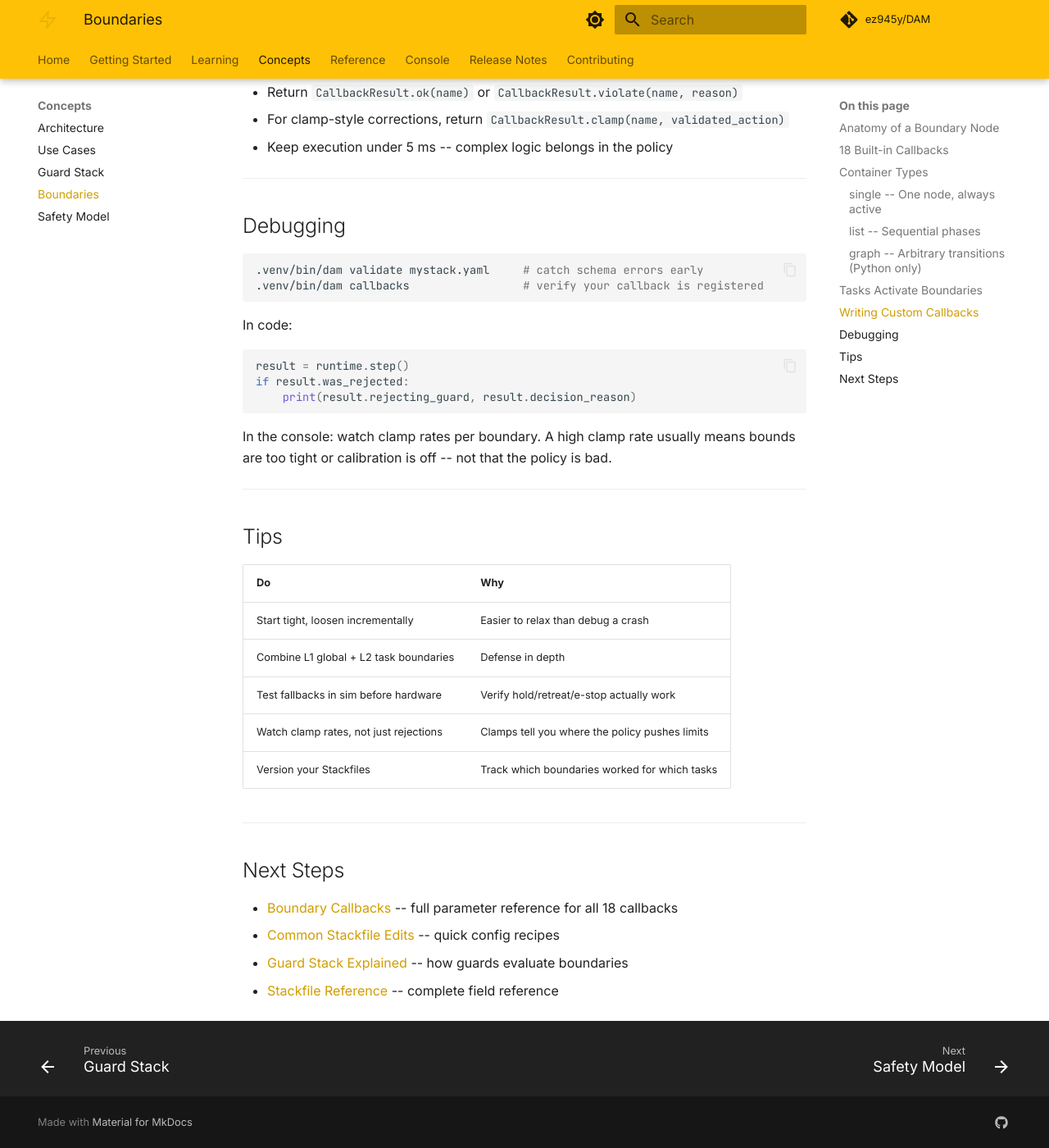
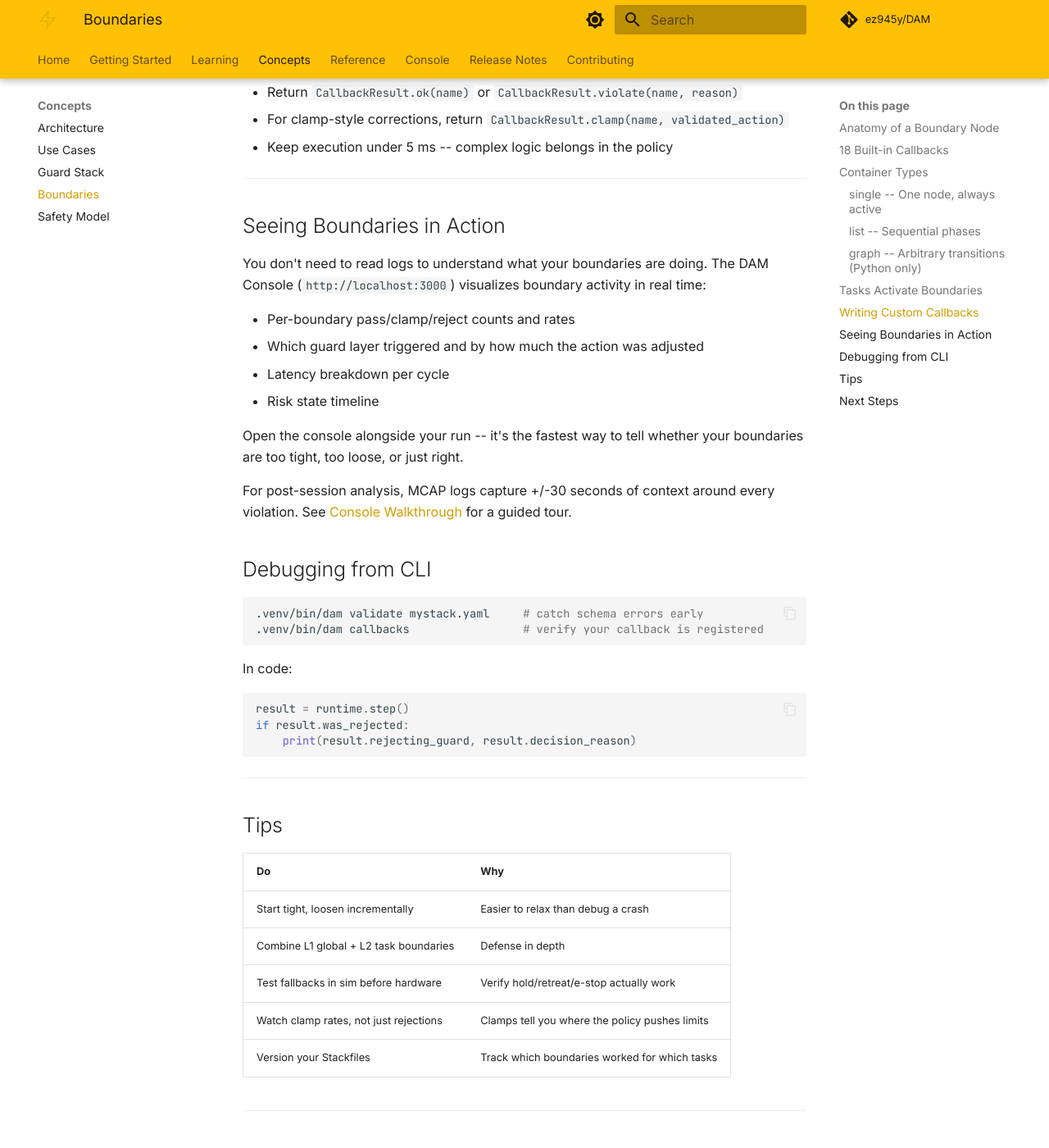
Before and after one commit to ez945y/DAM, an MkDocs documentation site: the page built from docs/concepts/boundaries.md, in a window 1280 px wide and 1400 px high, scrolled down 5587 px. Shown: the whole window at 82% size. Built offline with MkDocs 1.6.1 and Material for MkDocs 9.7.7, drawn with Linux system fonts in a browser that asks for light colours; comment, search, counter and statistics services are not loaded; some of the changed text lies outside the part shown.

Commit message:
docs: add console visualization section and custom callback guidance to boundaries
- Add "Seeing Boundaries in Action" section highlighting the DAM Console
  for real-time boundary visualization
- Reorder next steps to lead with "Build your own callback"

Co-Authored-By: Claude Opus 4.6 <noreply@anthropic.com>

````diff
--- a/docs/concepts/boundaries.md
+++ b/docs/concepts/boundaries.md
@@ -235,7 +235,20 @@ Rules for custom callbacks:
 
 ---
 
-## Debugging
+## Seeing Boundaries in Action
+
+You don't need to read logs to understand what your boundaries are doing. The DAM Console (`http://localhost:3000`) visualizes boundary activity in real time:
+
+- Per-boundary pass/clamp/reject counts and rates
+- Which guard layer triggered and by how much the action was adjusted
+- Latency breakdown per cycle
+- Risk state timeline
+
+Open the console alongside your run -- it's the fastest way to tell whether your boundaries are too tight, too loose, or just right.
+
+For post-session analysis, MCAP logs capture +/-30 seconds of context around every violation. See [Console Walkthrough](../getting-started/console-walkthrough.md) for a guided tour.
+
+## Debugging from CLI
 
 ```bash
 .venv/bin/dam validate mystack.yaml     # catch schema errors early
@@ -249,8 +262,6 @@ result = runtime.step()
 if result.was_rejected:
     print(result.rejecting_guard, result.decision_reason)
 ```
-
-In the console: watch clamp rates per boundary. A high clamp rate usually means bounds are too tight or calibration is off -- not that the policy is bad.
 
 ---
 
@@ -268,7 +279,7 @@ In the console: watch clamp rates per boundary. A high clamp rate usually means
 
 ## Next Steps
 
-- [Boundary Callbacks](../boundary-callbacks.md) -- full parameter reference for all 18 callbacks
+- **Build your own callback** -- [Boundary Callbacks](../boundary-callbacks.md) walks through the full callback API, parameter reference, and step-by-step guide to implementing and registering a custom check
 - [Common Stackfile Edits](../getting-started/common-stackfile-edits.md) -- quick config recipes
 - [Guard Stack Explained](guards-explained.md) -- how guards evaluate boundaries
-- [Stackfile Reference](../quick-stack.md) -- complete field reference
+- [Console Walkthrough](../getting-started/console-walkthrough.md) -- read boundary activity in the dashboard
````
